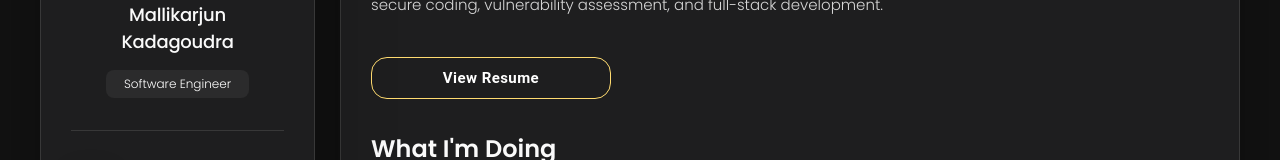
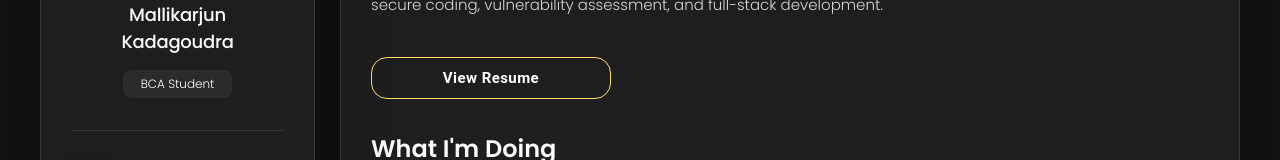
Before and after one commit to Mallikarjun-64/Portfolio, a React (Vite) app: page / in a window 1280 px wide. Shown: the part 238-398 px from the top of the page. Built offline with nearby package versions, Linux system fonts and the light colour scheme.

Commit message:
update Sidebar

```diff
--- a/src/pages/Sidebar.jsx
+++ b/src/pages/Sidebar.jsx
@@ -31,7 +31,7 @@
             Mallikarjun Kadagoudra
           </h1>
 
-          <p className="title">Software Engineer</p>
+          <p className="title">BCA Student</p>
         </div>
 
         <button
```
